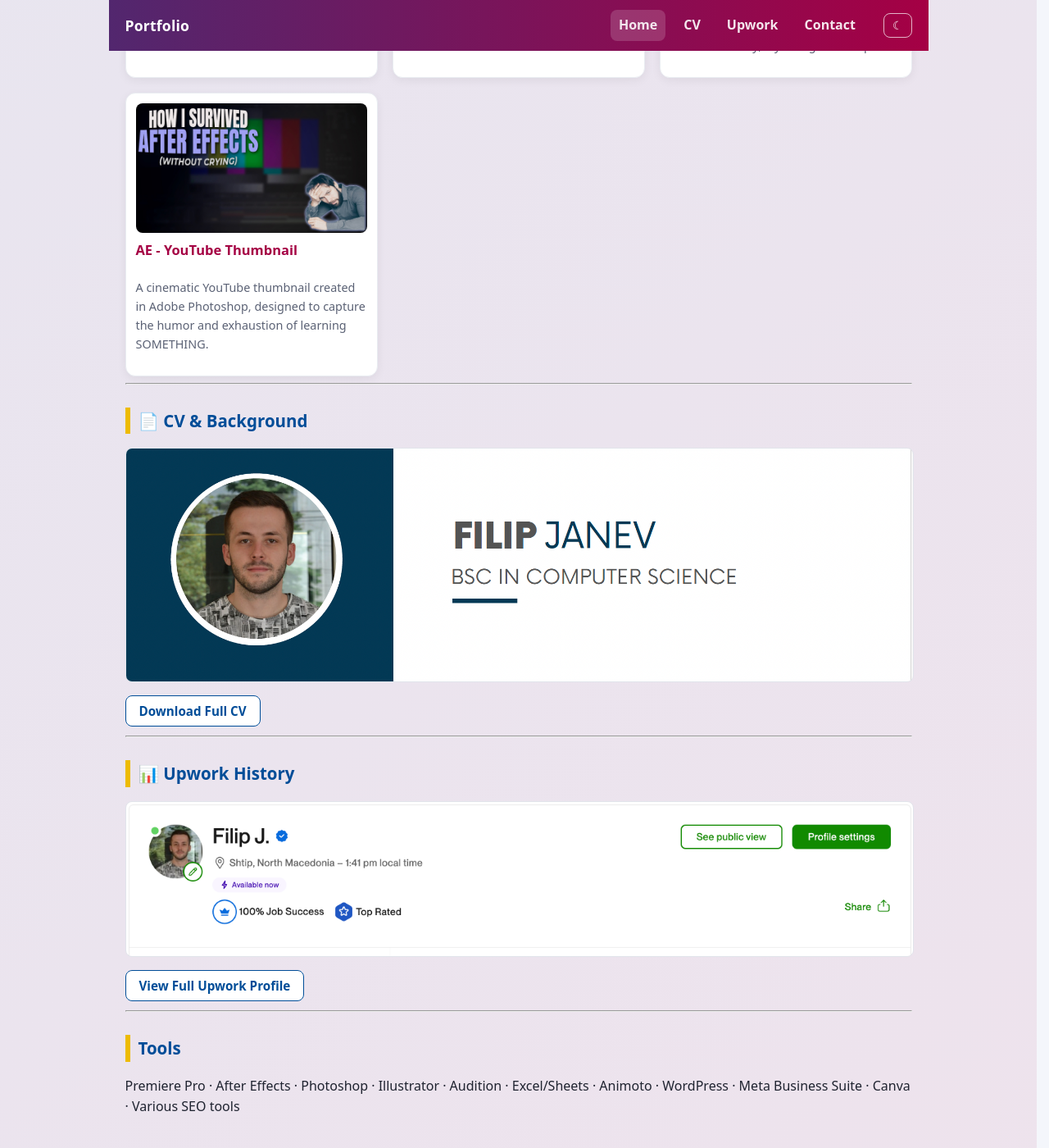
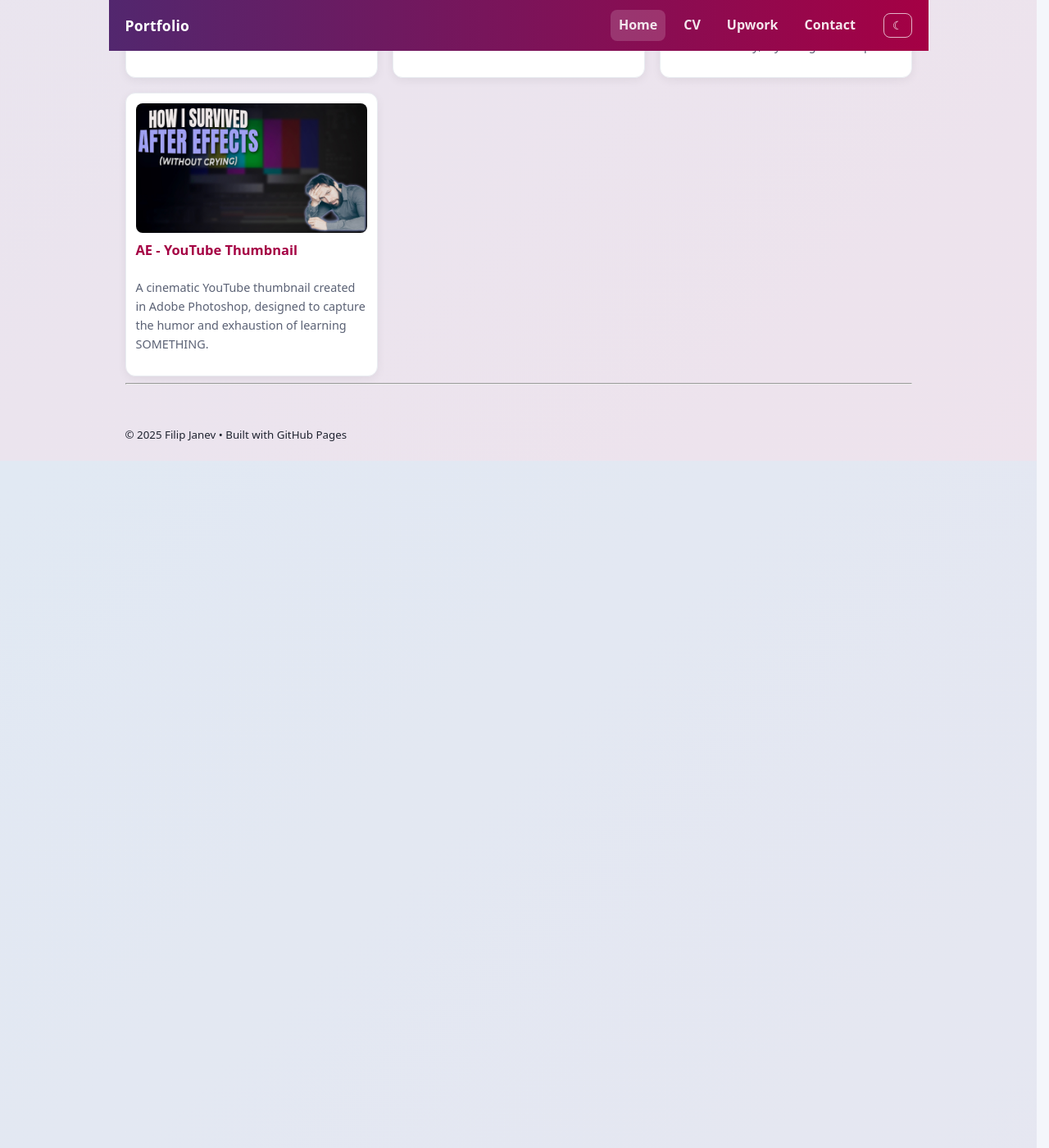
Before and after one commit to f96j-world/f96j-world.github.io, a Jekyll site: the page built from index.md, in a window 1280 px wide and 1400 px high, scrolled down 3954 px. Shown: the whole window at 82% size. Built offline with Jekyll 4.4.1, drawn with Linux system fonts in a browser that asks for light colours.

Commit message:
Remove CV and Upwork history sections
Removed CV, Upwork history, and Tools sections from index.md

```diff
--- a/index.md
+++ b/index.md
@@ -240,22 +240,6 @@
 
 ---
 
-## 📄 CV & Background
-<img src="/assets/cv-sneak.jpg" alt="CV preview" style="max-width:100%; border:1px solid #e1e4eb; border-radius:8px;">
-<p><a class="btn" href="/assets/FJ-CV.pdf" target="_blank">Download Full CV</a></p>
-
----
-
-## 📊 Upwork History
-<img src="/assets/upwork-history.jpg" alt="Upwork history screenshot" style="max-width:100%; border:1px solid #e1e4eb; border-radius:8px;">
-<p><a class="btn" href="https://www.upwork.com/freelancers/~016c8e482f2485cc4b" target="_blank">View Full Upwork Profile</a></p>
-
----
-
-## Tools
-Premiere Pro · After Effects · Photoshop · Illustrator · Audition · Excel/Sheets · Animoto · WordPress ·
-Meta Business Suite · Canva · Various SEO tools
-
 <!-- ✅ FINAL LIGHTBOX SCRIPT (no inline display edits; breaks :target cleanly) -->
 <script type="text/javascript">
 (function() {
```
